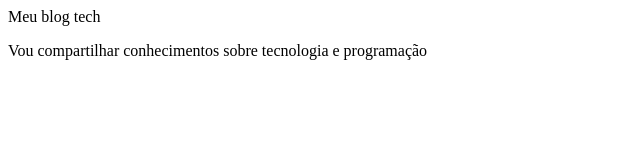
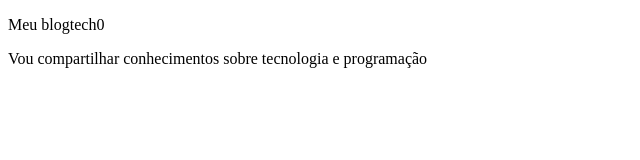
Before and after one commit to gabrielasantoseloisa-tech/projeto-inicial-, a plain HTML site: page indesx.html in a window 1280 px wide. Shown: the whole page, without its empty margins (0-640 px from the left). Drawn offline with Linux system fonts and the light colour scheme.

Commit message:
atualizar

```diff
--- a/indesx.html
+++ b/indesx.html
@@ -1,3 +1,15 @@
-<p>Meu blog tech</p>
+<!DOCTYPE html>
+<html lang="pt-br">
+<head>
+    <meta charset="UTF-8">
+    <meta name="viewport" content="width=device-width, initial-scale=1.0">
+    <title>Blog</title>
+</head>
+<body>
+    <header>
+ <p>Meu blogtech</h1>0
 
 <p>Vou compartilhar conhecimentos sobre tecnologia e programação</p>
+</header>
+</body>
+</html>
```
